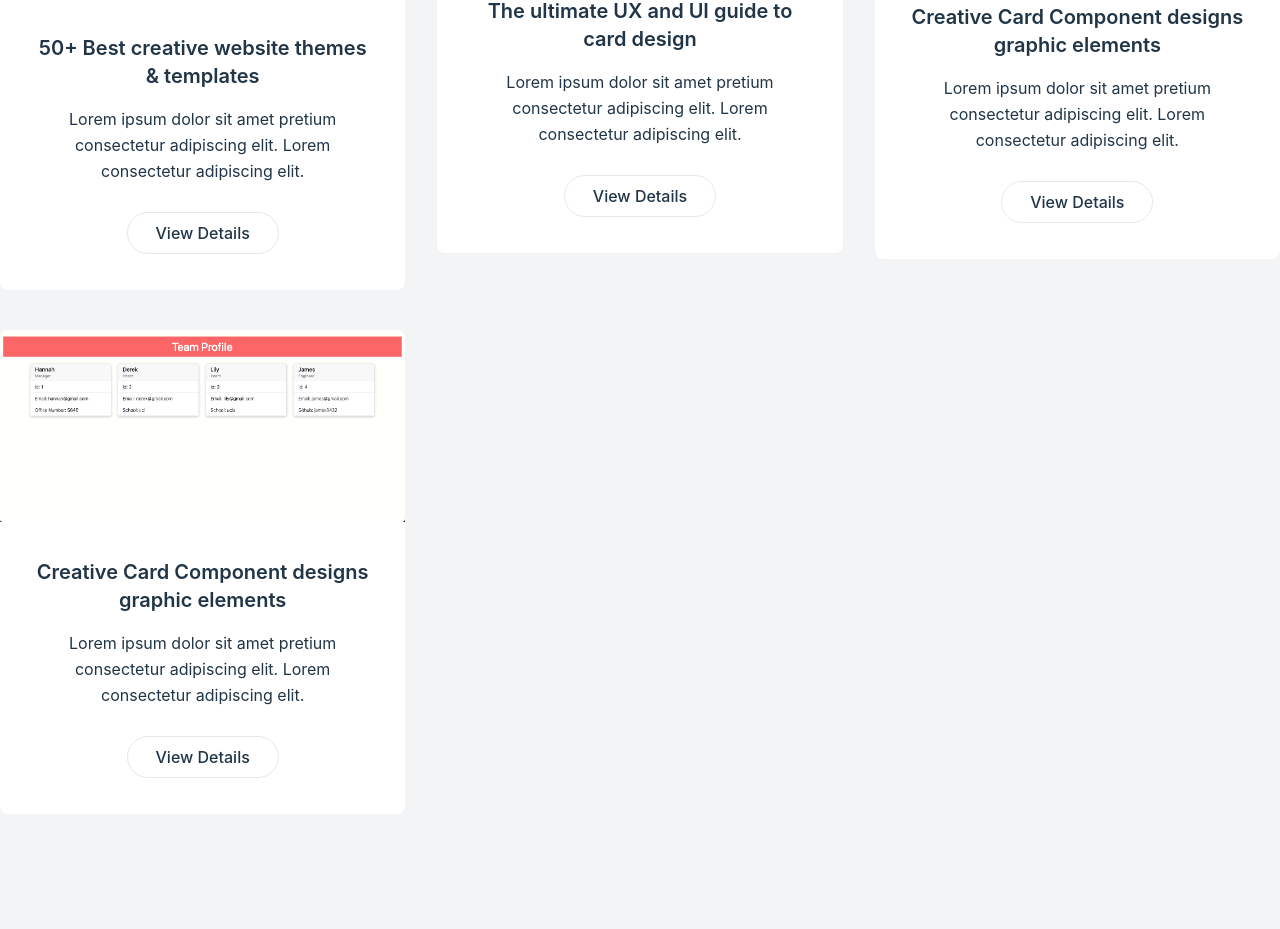
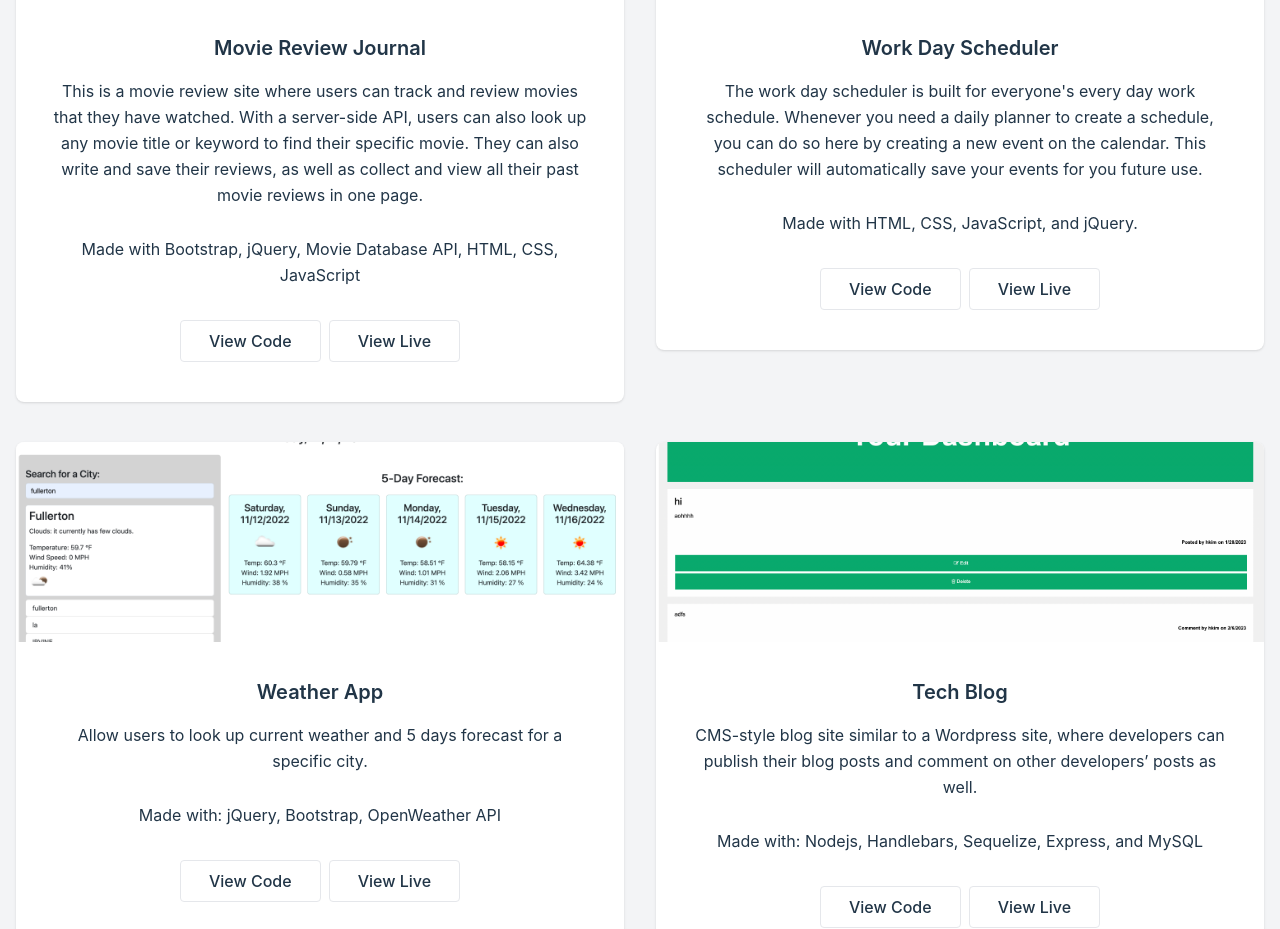
Before and after one commit to hannahsykim/React-portfolio, a React (Vite) app: page / in a window 1280 px wide. Shown: the part 1246-2175 px from the top of the page. Built offline with nearby package versions, Linux system fonts and the light colour scheme.

Commit message:
filled in portfolio works, css changes

```diff
--- a/src/components/AboutMe.jsx
+++ b/src/components/AboutMe.jsx
@@ -12,7 +12,7 @@ function AboutMe() {
               </h1>
           </div>
 
-        <div className="flex flex-wrap -space-x-3 overflow-hidden content-center justify-evenly mb-4">
+        <div className="flex flex-wrap -space-x-3 overflow-hidden content-center justify-evenly mb-10">
           <img
             className="inline-block h-40 w-40 rounded-full ring-2 ring-white"
             src= {imgUrl}
@@ -22,7 +22,7 @@ function AboutMe() {
 
             <h2 className="text-2xl text-center font-bold mb-4">Hi, my name is Hannah Kim.</h2>
 
-              <p className="text-body-color mb-9 mx-28 text-base leading-relaxed">
+              <p className="text-body-color mb-9 mx-28 text-base leading-relaxed text-center">
                 I'm a web developer specializing in HTML, CSS, Javascript, MySQL, and React.
                 As a former UX and motion graphic designer, I have a strong understanding of user experience and how to capture user's attention.
                 In my past experience, I have collaborated with a team of developers as well as strategists to create a interactive engagement unit for various brands' ad campaigns.
--- a/src/components/Portfolio.jsx
+++ b/src/components/Portfolio.jsx
@@ -1,5 +1,5 @@
 import React from 'react';
-import teamProfileIMG from '../assets/Team-profile.png';
+import techBlogIMG from '../assets/image.png';
 import weatherIMG from '../assets/Weather-Dashboard.png';
 import schedulerIMG from '../assets/Workday-Scheduler.png';
 import movieIMG from '../assets/Movie-Review-Site.png';
@@ -13,126 +13,166 @@ function Portfolio() {
                 Portfolio
             </h1>
         </div>
-        <div className="container mx-auto">
-            <div className="-mx-4 flex flex-wrap">
-            <div className="w-full px-4 md:w-1/2 xl:w-1/3">
-                <div className="mb-10 overflow-hidden rounded-lg bg-white">
+            <div className="-mx-4 flex flex-wrap container mx-auto">
+
+            <div className="w-50 px-4 md:w-1/2 xl:w-1/2">
+                <div className="mb-10 overflow-hidden shadow rounded-lg bg-white">
                 <img
                     src={ movieIMG }
                     alt="image"
-                    className="w-full"
+                    className="w-full h-[200px] object-cover"
                 />
-                <div className="p-8 text-center sm:p-9 md:p-7 xl:p-9">
+                <div className="p-8 text-center sm:p-9 md:p-7 xl:p-9 object-cover">
                     <h3>
                     <a
                         href="/"
                         className="text-dark hover:text-primary mb-4 block text-xl font-semibold sm:text-[22px] md:text-xl lg:text-[22px] xl:text-xl 2xl:text-[22px]"
                     >
-                        50+ Best creative website themes & templates
+                        Movie Review Journal
                     </a>
                     </h3>
                     <p className="text-body-color mb-7 text-base leading-relaxed">
-                    Lorem ipsum dolor sit amet pretium consectetur adipiscing elit.
-                    Lorem consectetur adipiscing elit.
+                    This is a movie review site where users can track and review movies that they have watched. With a server-side API, users can also look up any movie title or keyword to find their specific movie. They can also write and save their reviews, as well as collect and view all their past movie reviews in one page.
+
+                    </p>
+                    <p className="text-body-color mb-7 text-base leading-relaxed">
+
+                    Made with Bootstrap, jQuery, Movie Database API, HTML, CSS, JavaScript
                     </p>
                     <a
-                    href="/"
-                    className="text-body-color hover:border-primary hover:bg-primary inline-block rounded-full border border-[#E5E7EB] py-2 px-7 text-base font-medium transition hover:text-white"
+                    href="https://github.com/hannahsykim/MovieReviewSite"
+                    className="text-body-color hover:border-primary hover:bg-primary inline-block rounded border border-[#E5E7EB] py-2 px-7 m-1 text-base font-medium transition hover:text-slate-400"
                     >
-                    View Details
+                    View Code
+                    </a>
+
+                    <a
+                    href="https://hannahsykim.github.io/MovieReviewSite/"
+                    className="text-body-color hover:border-primary hover:bg-primary inline-block rounded border border-[#E5E7EB] py-2 px-7 m-1 text-base font-medium transition hover:text-slate-400"
+                    >
+                    View Live
                     </a>
                 </div>
                 </div>
             </div>
-            <div className="w-full px-4 md:w-1/2 xl:w-1/3">
-                <div className="mb-10 overflow-hidden rounded-lg bg-white">
+            <div className="w-full px-4 md:w-1/2 xl:w-1/2">
+                <div className="mb-10 overflow-hidden shadow rounded-lg bg-white">
                 <img
                     src={schedulerIMG}
                     alt="image"
-                    className="w-full"
+                    className="w-full h-[200px] object-cover"
                 />
-                <div className="p-8 text-center sm:p-9 md:p-7 xl:p-9">
+                <div className="p-8 text-center sm:p-9 md:p-7 xl:p-9 object-cover">
                     <h3>
                     <a
                         href="/"
                         className="text-dark hover:text-primary mb-4 block text-xl font-semibold sm:text-[22px] md:text-xl lg:text-[22px] xl:text-xl 2xl:text-[22px]"
                     >
-                        The ultimate UX and UI guide to card design
+                        Work Day Scheduler
                     </a>
                     </h3>
                     <p className="text-body-color mb-7 text-base leading-relaxed">
-                    Lorem ipsum dolor sit amet pretium consectetur adipiscing elit.
-                    Lorem consectetur adipiscing elit.
+                    The work day scheduler is built for everyone's every day work schedule. Whenever you need a daily planner to create a schedule, you can do so here by creating a new event on the calendar. This scheduler will automatically save your events for you future use.
+
+                    </p>
+                    <p className="text-body-color mb-7 text-base leading-relaxed">
+
+                    Made with HTML, CSS, JavaScript, and jQuery.
                     </p>
                     <a
-                    href="/"
-                    className="text-body-color hover:border-primary hover:bg-primary inline-block rounded-full border border-[#E5E7EB] py-2 px-7 text-base font-medium transition hover:text-white"
+                    href="https://github.com/hannahsykim/super-scheduler"
+                    className="text-body-color hover:border-primary hover:bg-primary inline-block rounded border border-[#E5E7EB] py-2 px-7 m-1 text-base font-medium transition hover:text-slate-400"
                     >
-                    View Details
+                    View Code
+                    </a>
+                    <a
+                    href="https://hannahsykim.github.io/super-scheduler/"
+                    className="text-body-color hover:border-primary hover:bg-primary inline-block rounded border border-[#E5E7EB] py-2 px-7 m-1 text-base font-medium transition hover:text-slate-400"
+                    >
+                    View Live
                     </a>
                 </div>
                 </div>
             </div>
-            <div className="w-full px-4 md:w-1/2 xl:w-1/3">
-                <div className="mb-10 overflow-hidden rounded-lg bg-white">
+            <div className="w-full px-4 md:w-1/2 xl:w-1/2">
+                <div className="mb-10 overflow-hidden shadow rounded-lg bg-white">
                 <img
                     src={weatherIMG}
                     alt="image"
-                    className="w-full"
+                    className="w-full h-[200px] object-cover"
                 />
-                <div className="p-8 text-center sm:p-9 md:p-7 xl:p-9">
+                <div className="p-8 text-center sm:p-9 md:p-7 xl:p-9 object-cover">
                     <h3>
                     <a
                         href="/"
                         className="text-dark hover:text-primary mb-4 block text-xl font-semibold sm:text-[22px] md:text-xl lg:text-[22px] xl:text-xl 2xl:text-[22px]"
                     >
-                        Creative Card Component designs graphic elements
+                        Weather App
                     </a>
                     </h3>
                     <p className="text-body-color mb-7 text-base leading-relaxed">
-                    Lorem ipsum dolor sit amet pretium consectetur adipiscing elit.
-                    Lorem consectetur adipiscing elit.
+                    Allow users to look up current weather and 5 days forecast for a specific city.
+
+                    </p>
+                    <p className="text-body-color mb-7 text-base leading-relaxed">
+                    Made with: jQuery, Bootstrap, OpenWeather API
                     </p>
                     <a
-                    href="/"
-                    className="text-body-color hover:border-primary hover:bg-primary inline-block rounded-full border border-[#E5E7EB] py-2 px-7 text-base font-medium transition hover:text-white"
+                    href="https://github.com/hannahsykim/weather-app"
+                    className="text-body-color hover:border-primary hover:bg-primary inline-block rounded border border-[#E5E7EB] py-2 px-7 m-1 text-base font-medium transition hover:text-slate-400"
                     >
-                    View Details
+                    View Code
+                    </a>
+                    <a
+                    href="https://hannahsykim.github.io/weather-app/"
+                    className="text-body-color hover:border-primary hover:bg-primary inline-block rounded border border-[#E5E7EB] py-2 px-7 m-1 text-base font-medium transition hover:text-slate-400"
+                    >
+                    View Live
                     </a>
                 </div>
                 </div>
             </div>
-            <div className="w-full px-4 md:w-1/2 xl:w-1/3">
-                <div className="mb-10 overflow-hidden rounded-lg bg-white">
+            <div className="w-full px-4 md:w-1/2 xl:w-1/2">
+                <div className="mb-10 overflow-hidden shadow rounded-lg bg-white">
                 <img
-                    src={teamProfileIMG}
+                    src={techBlogIMG}
                     alt="image"
-                    className="w-full"
+                    className="w-full h-[200px] object-cover"
                 />
-                <div className="p-8 text-center sm:p-9 md:p-7 xl:p-9">
+                <div className="p-8 text-center sm:p-9 md:p-7 xl:p-9 object-cover">
                     <h3>
                     <a
                         href="/"
                         className="text-dark hover:text-primary mb-4 block text-xl font-semibold sm:text-[22px] md:text-xl lg:text-[22px] xl:text-xl 2xl:text-[22px]"
                     >
-                        Creative Card Component designs graphic elements
+                        Tech Blog
                     </a>
                     </h3>
                     <p className="text-body-color mb-7 text-base leading-relaxed">
-                    Lorem ipsum dolor sit amet pretium consectetur adipiscing elit.
-                    Lorem consectetur adipiscing elit.
+                    CMS-style blog site similar to a Wordpress site, where developers can publish their blog posts and comment on other developers’ posts as well.
+
+                    </p>
+                    <p className="text-body-color mb-7 text-base leading-relaxed">
+
+                    Made with: Nodejs, Handlebars, Sequelize, Express, and MySQL
                     </p>
                     <a
-                    href="/"
-                    className="text-body-color hover:border-primary hover:bg-primary inline-block rounded-full border border-[#E5E7EB] py-2 px-7 text-base font-medium transition hover:text-white"
+                    href="https://github.com/hannahsykim/mytech-blog"
+                    className="text-body-color hover:border-primary hover:bg-primary inline-block rounded border border-[#E5E7EB] py-2 px-7 m-1 text-base font-medium transition hover:text-slate-400"
                     >
-                    View Details
+                    View Code
+                    </a>
+                    <a
+                    href="https://hannahs-tech-blog.herokuapp.com/"
+                    className="text-body-color hover:border-primary hover:bg-primary inline-block rounded border border-[#E5E7EB] py-2 px-7 m-1 text-base font-medium transition hover:text-slate-400"
+                    >
+                    View Live
                     </a>
                 </div>
                 </div>
             </div>
             </div>
-        </div>
+
     </section>
     </div>
     );
```
Also changed, not shown: src/assets/image.png (added).
